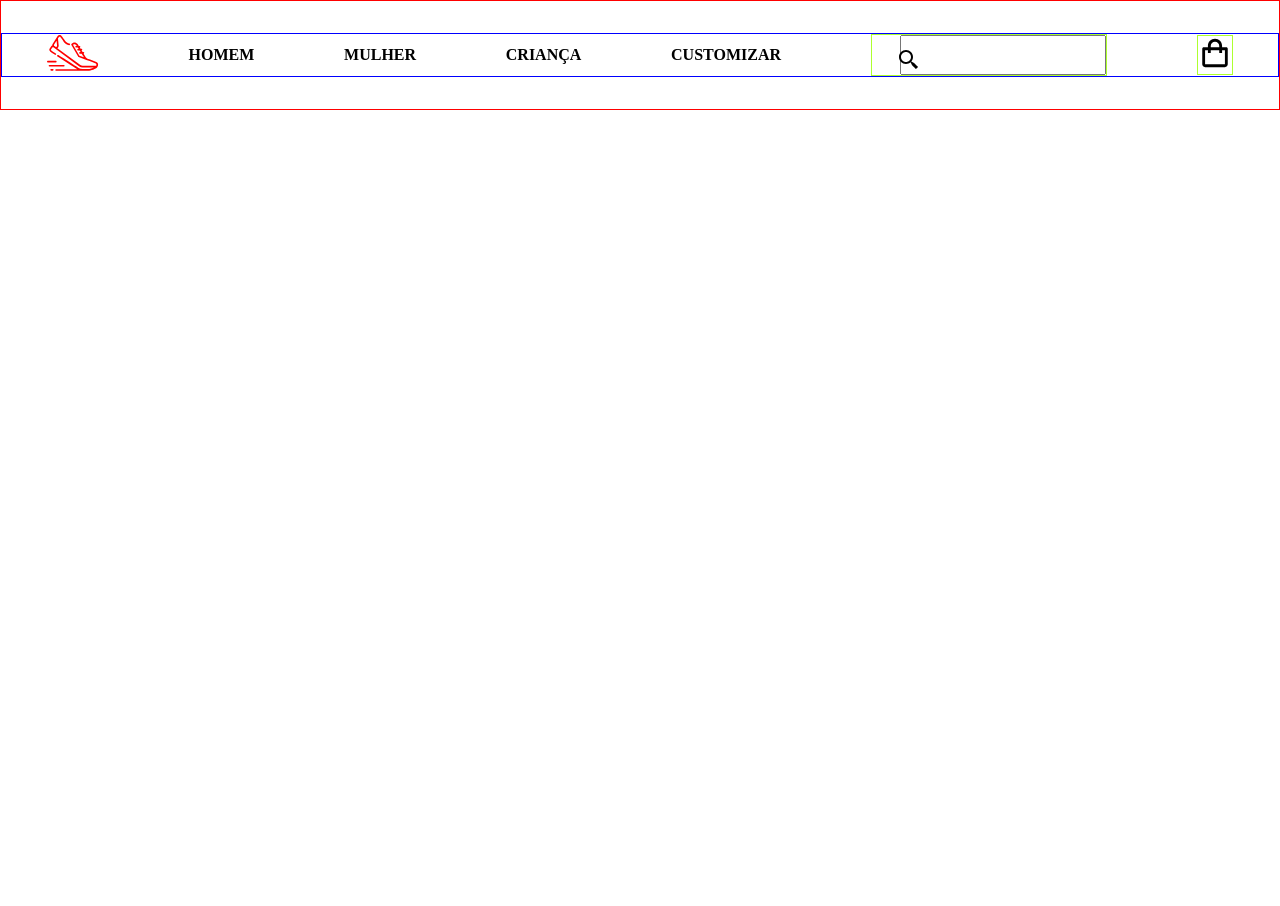
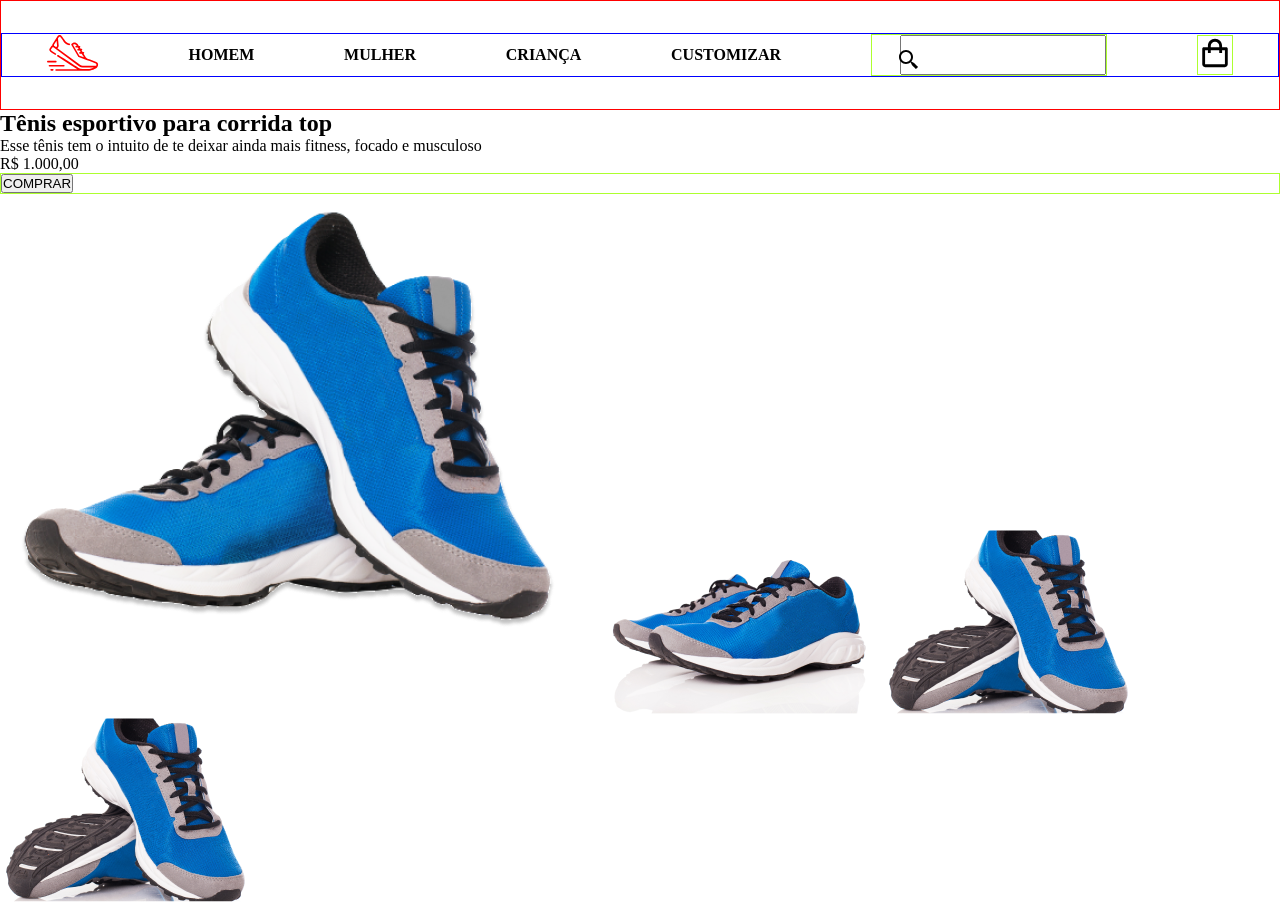
Before and after one commit to paulafeltrin/RocketShoes, a plain HTML site: page index.html in a window 1280 px wide. Before the commit the page ends 800 px from the top, so only its background shows below. Drawn offline with Linux system fonts and the light colour scheme.

Commit message:
adicionado main

```diff
--- a/index.html
+++ b/index.html
@@ -38,5 +38,26 @@
             </ul>
         </nav>
     </header>
+    <main>
+        <section class="description">
+            <h1>Tênis esportivo para corrida top</h1>
+            <p>Esse tênis tem o intuito de te deixar ainda mais fitness, focado e musculoso</p>
+            <p class="price">R$ 1.000,00</p>
+            <form action="">
+                <button>COMPRAR</button>
+            </form>
+        </section>
+        <section class="images">
+            <figure>
+                <img src="assets/tenis-1-ampliado.png" alt="tenis01">
+                <img src="assets/tenis-1-galeria.png" alt="tenis01-galeria">
+                <img src="assets/tenis-2-galeria.png" alt="tenis02-galeria">
+                <img src="assets/tenis-2-galeria.png" alt="tenis03-galeria">
+            </figure>
+        </section>
+    </main>
+    <footer>
+
+    </footer>
 </body>
 </html>
```
